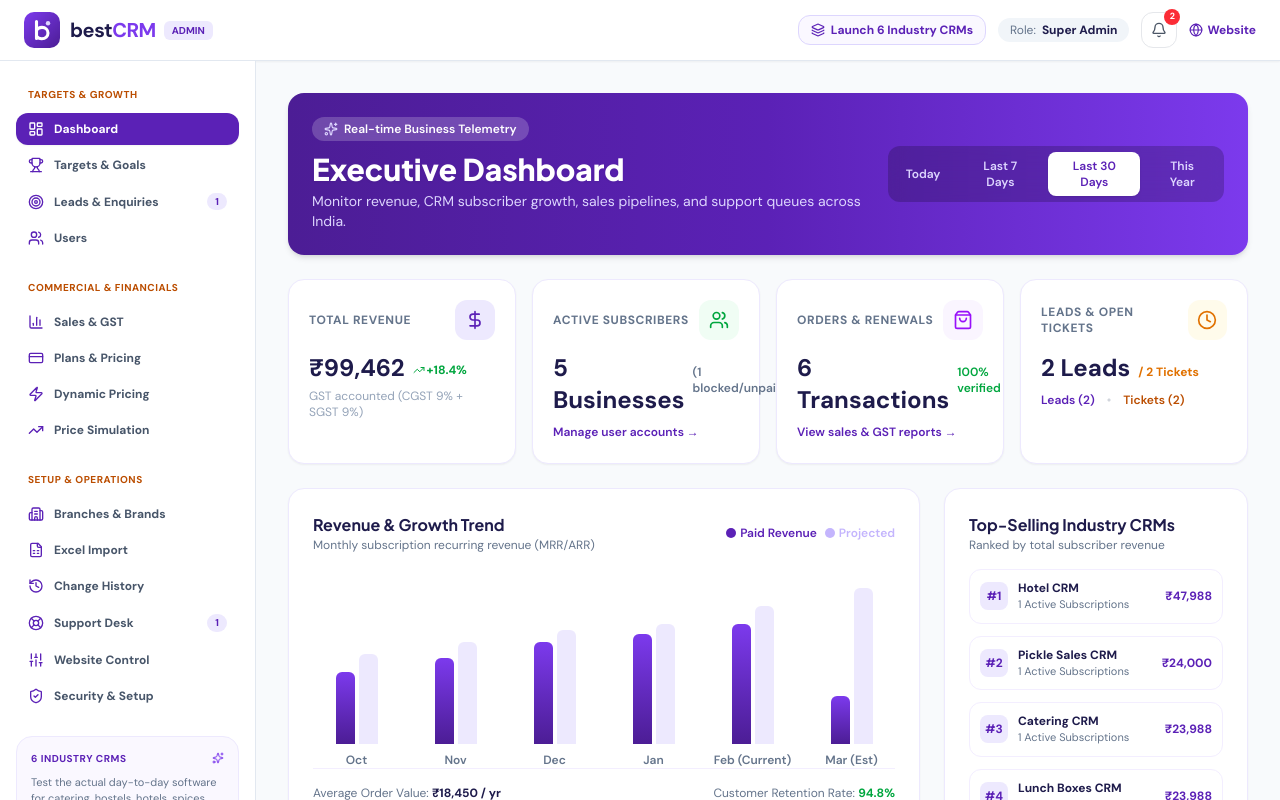
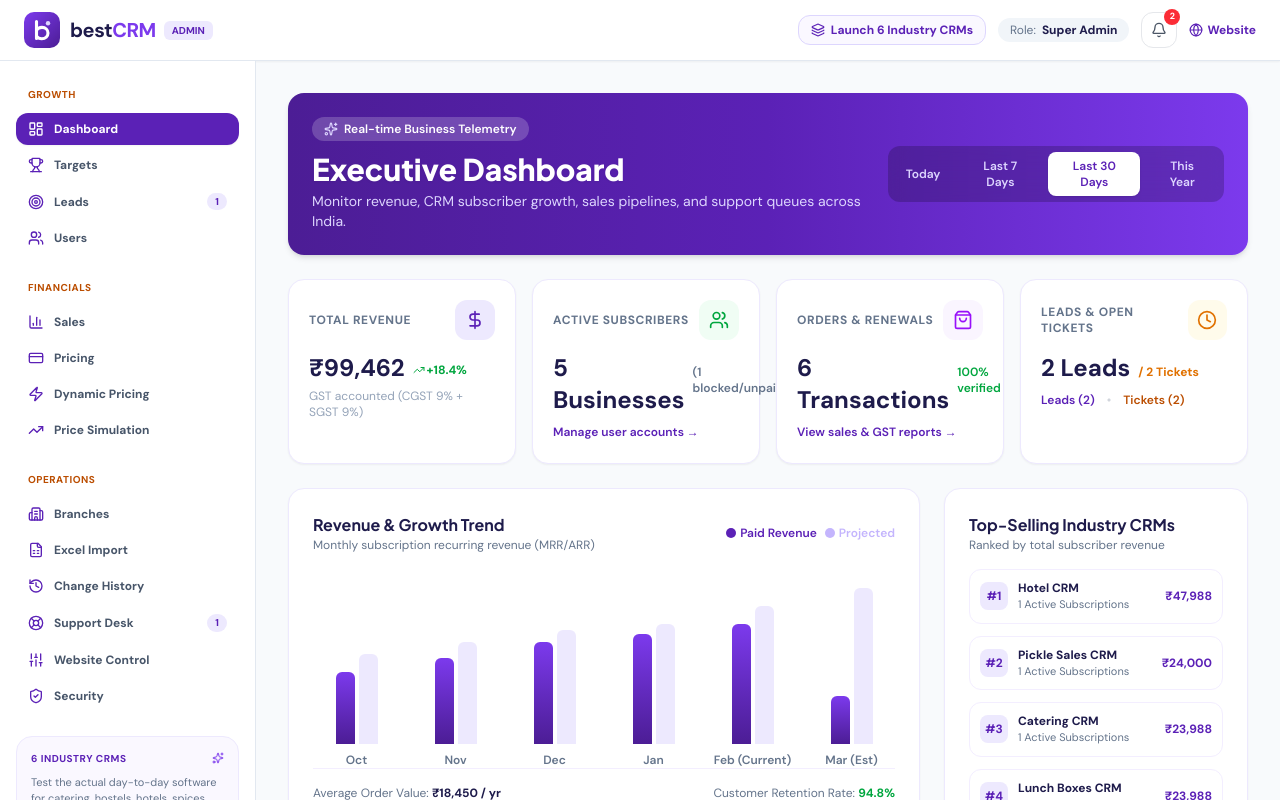
Before and after one commit to sohel6926/Best-CRM, a React (Vite) app: page /admin in a window 1280 px wide. Shown: the top 800 px of the page. Built offline with nearby package versions, Linux system fonts and the light colour scheme.

Commit message:
refactor(admin): rename navigation buttons to single clear words without ampersands

```diff
--- a/src/components/SeoHead.tsx
+++ b/src/components/SeoHead.tsx
@@ -50,14 +50,19 @@ export function SeoHead() {
     if (!meta && cleanPath.startsWith('/admin')) {
       const searchParams = new URLSearchParams(search);
       const tab = searchParams.get('tab');
-      let tabTitle = 'Business Control Center';
-      if (tab === 'users') tabTitle = 'Business Accounts';
-      else if (tab === 'pricing') tabTitle = 'Subscription Plans & Tariffs';
-      else if (tab === 'branches') tabTitle = 'Branches & Regional Hubs';
-      else if (tab === 'app-control') tabTitle = 'Storefront Website Control';
-      else if (tab === 'sales-gst') tabTitle = 'Sales & GST Compliance';
-      else if (tab === 'dynamic-pricing') tabTitle = 'Dynamic Pricing Engine';
-      else if (tab === 'security') tabTitle = 'Security & RBAC';
+      let tabTitle = 'Control Center';
+      if (tab === 'targets') tabTitle = 'Targets';
+      else if (tab === 'leads') tabTitle = 'Leads';
+      else if (tab === 'users') tabTitle = 'Users';
+      else if (tab === 'pricing' || tab === 'plans') tabTitle = 'Pricing';
+      else if (tab === 'sales' || tab === 'sales-gst') tabTitle = 'Sales';
+      else if (tab === 'branches') tabTitle = 'Branches';
+      else if (tab === 'app-control' || tab === 'app_control') tabTitle = 'Website Control';
+      else if (tab === 'dynamic-pricing' || tab === 'dynamic_pricing') tabTitle = 'Dynamic Pricing';
+      else if (tab === 'simulation') tabTitle = 'Price Simulation';
+      else if (tab === 'security' || tab === 'settings') tabTitle = 'Security';
+      else if (tab === 'support') tabTitle = 'Support Desk';
+      else if (tab === 'audit') tabTitle = 'Change History';
 
       meta = {
         title: `Admin Panel — ${tabTitle} | bestCRM`,
--- a/src/pages/admin/AdminLayout.tsx
+++ b/src/pages/admin/AdminLayout.tsx
@@ -71,32 +71,32 @@ export function AdminLayout() {
 
   const navSections = [
     {
-      title: 'Targets & Growth',
+      title: 'Growth',
       items: [
         { id: 'dashboard', label: 'Dashboard', icon: LayoutDashboard },
-        { id: 'targets', label: 'Targets & Goals', icon: Trophy },
-        { id: 'leads', label: 'Leads & Enquiries', icon: Target, badge: pendingLeadsCount },
+        { id: 'targets', label: 'Targets', icon: Trophy },
+        { id: 'leads', label: 'Leads', icon: Target, badge: pendingLeadsCount },
         { id: 'users', label: 'Users', icon: Users },
       ],
     },
     {
-      title: 'Commercial & Financials',
+      title: 'Financials',
       items: [
-        { id: 'sales', label: 'Sales & GST', icon: BarChart3 },
-        { id: 'plans', label: 'Plans & Pricing', icon: CreditCard },
+        { id: 'sales', label: 'Sales', icon: BarChart3 },
+        { id: 'plans', label: 'Pricing', icon: CreditCard },
         { id: 'dynamic_pricing', label: 'Dynamic Pricing', icon: Zap },
         { id: 'simulation', label: 'Price Simulation', icon: TrendingUp },
       ],
     },
     {
-      title: 'Setup & Operations',
+      title: 'Operations',
       items: [
-        { id: 'branches', label: 'Branches & Brands', icon: Building2 },
+        { id: 'branches', label: 'Branches', icon: Building2 },
         { id: 'excel_import', label: 'Excel Import', icon: FileSpreadsheet },
         { id: 'audit', label: 'Change History', icon: History },
         { id: 'support', label: 'Support Desk', icon: LifeBuoy, badge: openTicketsCount },
         { id: 'app_control', label: 'Website Control', icon: Sliders },
-        { id: 'settings', label: 'Security & Setup', icon: ShieldCheck },
+        { id: 'settings', label: 'Security', icon: ShieldCheck },
       ],
     },
   ];
```
